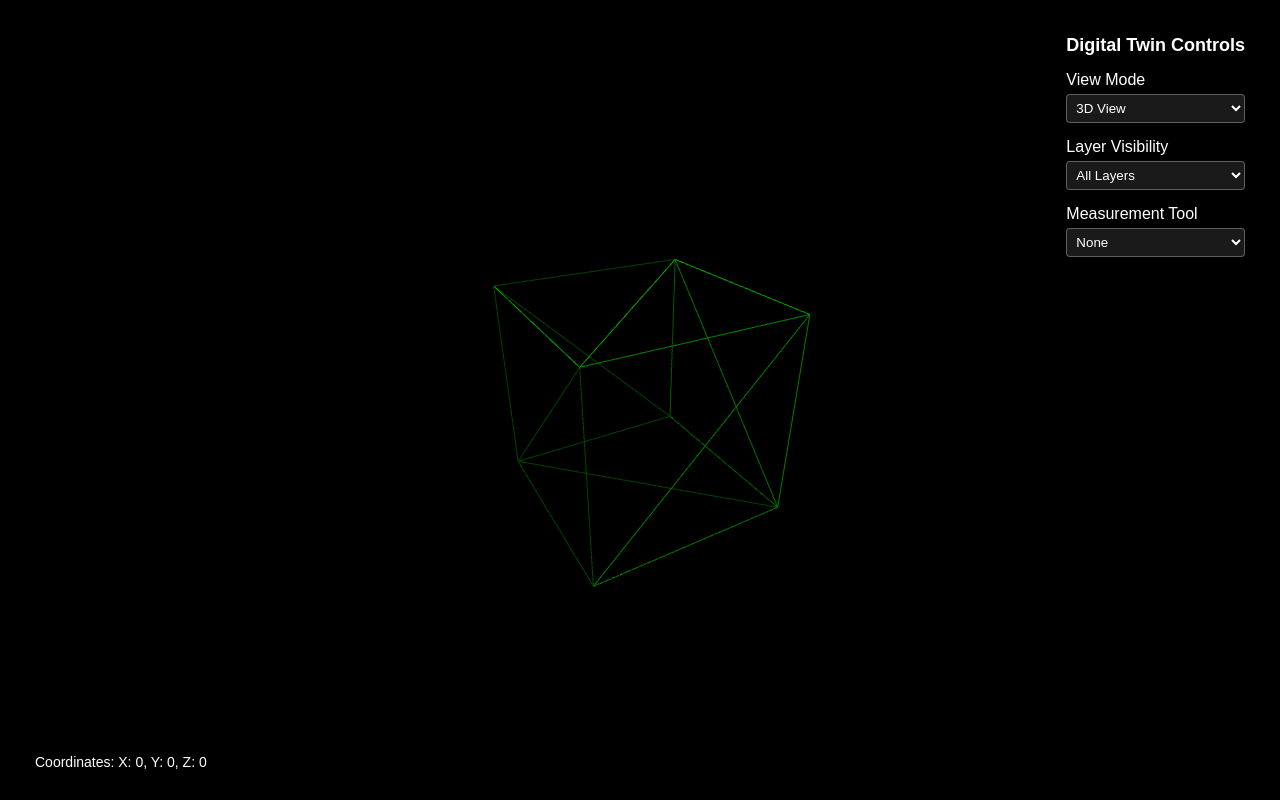
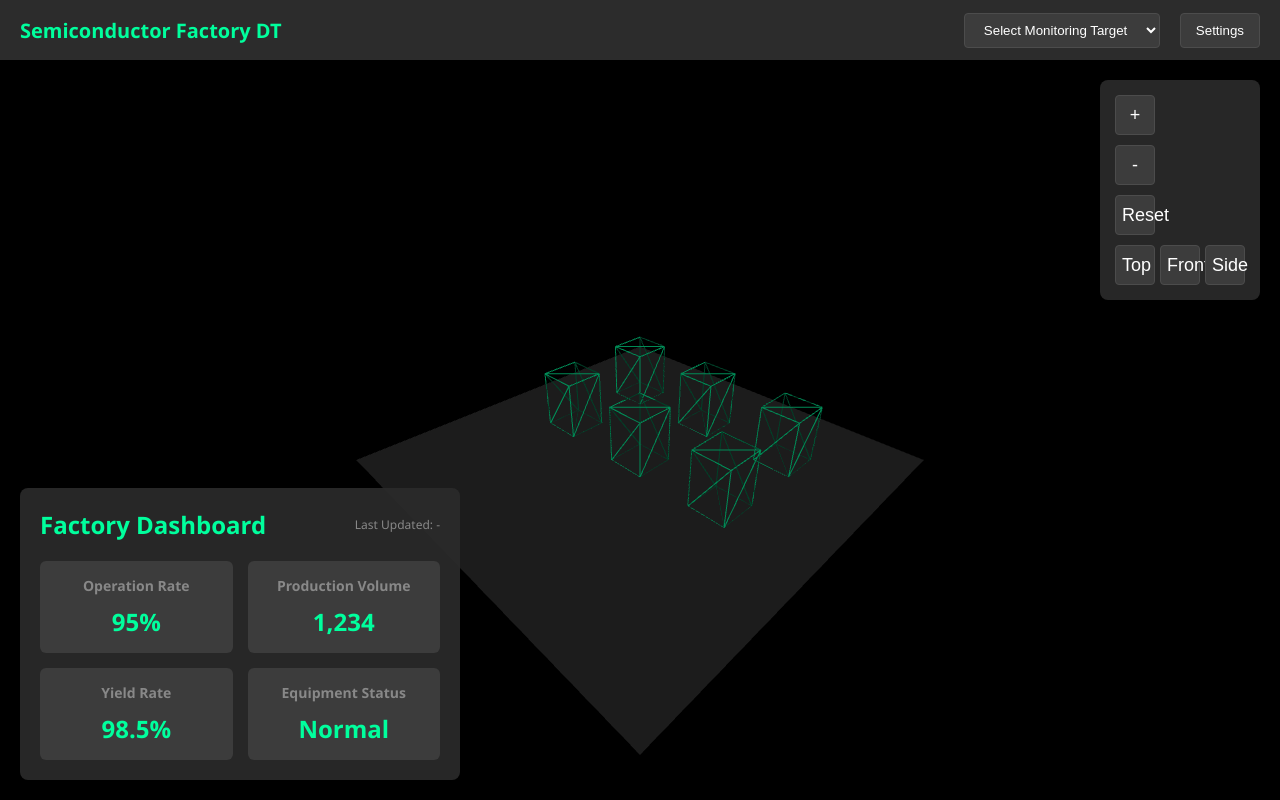
Before and after one commit to cheminhyuk/landofif, a plain HTML site: page index.html in a window 1280 px wide. Drawn offline with nearby package versions, Linux system fonts and the light colour scheme; animation ran at ten frames a second.

Commit message:
Add semiconductor factory digital twin viewer with monitoring dashboard

```diff
--- a/index.html
+++ b/index.html
@@ -3,169 +3,64 @@
   <head>
     <meta charset="UTF-8" />
     <meta name="viewport" content="width=device-width, initial-scale=1.0" />
-    <title>Digital Twin Viewer</title>
+    <title>Semiconductor Factory Digital Twin</title>
     <script src="https://cdnjs.cloudflare.com/ajax/libs/three.js/r128/three.min.js"></script>
     <script src="https://cdn.jsdelivr.net/npm/three@0.128.0/examples/js/controls/OrbitControls.js"></script>
-    <style>
-      body {
-        margin: 0;
-        overflow: hidden;
-        font-family: Arial, sans-serif;
-      }
-      #viewer {
-        position: fixed;
-        top: 0;
-        left: 0;
-        width: 100%;
-        height: 100%;
-      }
-      .control-panel {
-        position: fixed;
-        top: 20px;
-        right: 20px;
-        background: rgba(0, 0, 0, 0.7);
-        color: white;
-        padding: 15px;
-        border-radius: 8px;
-        z-index: 1000;
-      }
-      .control-panel h2 {
-        margin: 0 0 15px 0;
-        font-size: 18px;
-      }
-      .control-group {
-        margin-bottom: 15px;
-      }
-      .control-group label {
-        display: block;
-        margin-bottom: 5px;
-      }
-      .control-group select, .control-group input {
-        width: 100%;
-        padding: 5px;
-        background: rgba(255, 255, 255, 0.1);
-        border: 1px solid rgba(255, 255, 255, 0.3);
-        color: white;
-        border-radius: 4px;
-      }
-      .status-bar {
-        position: fixed;
-        bottom: 20px;
-        left: 20px;
-        background: rgba(0, 0, 0, 0.7);
-        color: white;
-        padding: 10px 15px;
-        border-radius: 8px;
-        font-size: 14px;
-      }
-    </style>
+    <link rel="stylesheet" href="styles.css">
   </head>
 
   <body>
-    <h1>Digital Twin Viewer</h1>
-    <div id="viewer"></div>
-
-    <div class="control-panel">
-      <h2>Digital Twin Controls</h2>
-      <div class="control-group">
-        <label for="viewMode">View Mode</label>
-        <select id="viewMode">
-          <option value="3d">3D View</option>
-          <option value="top">Top View</option>
-          <option value="side">Side View</option>
+    <div class="menu-bar">
+      <div class="logo">Semiconductor Factory DT</div>
+      <div class="menu-items">
+        <select id="monitoringTarget">
+          <option value="">Select Monitoring Target</option>
+          <option value="fab1">Fab 1</option>
+          <option value="fab2">Fab 2</option>
+          <option value="fab3">Fab 3</option>
         </select>
-      </div>
-      <div class="control-group">
-        <label for="layerVisibility">Layer Visibility</label>
-        <select id="layerVisibility">
-          <option value="all">All Layers</option>
-          <option value="structure">Structure Only</option>
-          <option value="equipment">Equipment Only</option>
-        </select>
-      </div>
-      <div class="control-group">
-        <label for="measurement">Measurement Tool</label>
-        <select id="measurement">
-          <option value="none">None</option>
-          <option value="distance">Distance</option>
-          <option value="area">Area</option>
-        </select>
+        <button id="settings">Settings</button>
       </div>
     </div>
 
-    <div class="status-bar">
-      Coordinates: <span id="coordinates">X: 0, Y: 0, Z: 0</span>
+    <div id="viewer"></div>
+
+    <div class="viewport-controls">
+      <button id="zoomIn">+</button>
+      <button id="zoomOut">-</button>
+      <button id="resetView">Reset</button>
+      <div class="camera-controls">
+        <button id="topView">Top</button>
+        <button id="frontView">Front</button>
+        <button id="sideView">Side</button>
+      </div>
     </div>
 
-    <script>
-      // Three.js 초기화
-      const scene = new THREE.Scene();
-      const camera = new THREE.PerspectiveCamera(75, window.innerWidth / window.innerHeight, 0.1, 1000);
-      const renderer = new THREE.WebGLRenderer({ antialias: true });
-      renderer.setSize(window.innerWidth, window.innerHeight);
-      document.getElementById('viewer').appendChild(renderer.domElement);
+    <div class="dashboard-overlay">
+      <div class="dashboard-header">
+        <h2>Factory Dashboard</h2>
+        <span class="update-time">Last Updated: <span id="lastUpdate">-</span></span>
+      </div>
+      <div class="dashboard-grid">
+        <div class="metric-card">
+          <h3>Operation Rate</h3>
+          <div class="metric-value" id="operationRate">95%</div>
+        </div>
+        <div class="metric-card">
+          <h3>Production Volume</h3>
+          <div class="metric-value" id="productionVolume">1,234</div>
+        </div>
+        <div class="metric-card">
+          <h3>Yield Rate</h3>
+          <div class="metric-value" id="yieldRate">98.5%</div>
+        </div>
+        <div class="metric-card">
+          <h3>Equipment Status</h3>
+          <div class="metric-value" id="equipmentStatus">Normal</div>
+        </div>
+      </div>
+    </div>
 
-      // OrbitControls 설정
-      const controls = new THREE.OrbitControls(camera, renderer.domElement);
-      controls.enableDamping = true;
-      controls.dampingFactor = 0.05;
-
-      // 조명 설정
-      const ambientLight = new THREE.AmbientLight(0x404040);
-      scene.add(ambientLight);
-      const directionalLight = new THREE.DirectionalLight(0xffffff, 0.5);
-      directionalLight.position.set(1, 1, 1);
-      scene.add(directionalLight);
-
-      // 샘플 3D 모델 생성 (큐브)
-      const geometry = new THREE.BoxGeometry(2, 2, 2);
-      const material = new THREE.MeshPhongMaterial({
-        color: 0x00ff00,
-        wireframe: true
-      });
-      const cube = new THREE.Mesh(geometry, material);
-      scene.add(cube);
-
-      // 카메라 위치 설정
-      camera.position.z = 5;
-
-      // 윈도우 리사이즈 핸들러
-      window.addEventListener('resize', () => {
-        camera.aspect = window.innerWidth / window.innerHeight;
-        camera.updateProjectionMatrix();
-        renderer.setSize(window.innerWidth, window.innerHeight);
-      });
-
-      // 마우스 이동에 따른 좌표 업데이트
-      const raycaster = new THREE.Raycaster();
-      const mouse = new THREE.Vector2();
-
-      function onMouseMove(event) {
-        mouse.x = (event.clientX / window.innerWidth) * 2 - 1;
-        mouse.y = -(event.clientY / window.innerHeight) * 2 + 1;
-
-        raycaster.setFromCamera(mouse, camera);
-        const intersects = raycaster.intersectObjects(scene.children);
-
-        if (intersects.length > 0) {
-          const point = intersects[0].point;
-          document.getElementById('coordinates').textContent =
-            `X: ${point.x.toFixed(2)}, Y: ${point.y.toFixed(2)}, Z: ${point.z.toFixed(2)}`;
-        }
-      }
-
-      window.addEventListener('mousemove', onMouseMove);
-
-      // 애니메이션 루프
-      function animate() {
-        requestAnimationFrame(animate);
-        controls.update();
-        cube.rotation.x += 0.01;
-        cube.rotation.y += 0.01;
-        renderer.render(scene, camera);
-      }
-
-      animate();
-    </script>
+    <script src="main.js"></script>
   </body>
 </html>
--- /dev/null
+++ b/main.js
@@ -0,0 +1,145 @@
+// Three.js 초기화
+const scene = new THREE.Scene();
+const camera = new THREE.PerspectiveCamera(75, window.innerWidth / window.innerHeight, 0.1, 1000);
+const renderer = new THREE.WebGLRenderer({ antialias: true });
+renderer.setSize(window.innerWidth, window.innerHeight);
+document.getElementById('viewer').appendChild(renderer.domElement);
+
+// OrbitControls 설정
+const controls = new THREE.OrbitControls(camera, renderer.domElement);
+controls.enableDamping = true;
+controls.dampingFactor = 0.05;
+
+// 조명 설정
+const ambientLight = new THREE.AmbientLight(0x404040);
+scene.add(ambientLight);
+const directionalLight = new THREE.DirectionalLight(0xffffff, 0.5);
+directionalLight.position.set(1, 1, 1);
+scene.add(directionalLight);
+
+// 샘플 반도체 공장 모델 생성
+function createFactoryModel() {
+    const group = new THREE.Group();
+
+    // 공장 바닥
+    const floorGeometry = new THREE.PlaneGeometry(20, 20);
+    const floorMaterial = new THREE.MeshPhongMaterial({
+        color: 0x333333,
+        side: THREE.DoubleSide
+    });
+    const floor = new THREE.Mesh(floorGeometry, floorMaterial);
+    floor.rotation.x = -Math.PI / 2;
+    group.add(floor);
+
+    // 장비들
+    const equipmentPositions = [
+        { x: -5, z: -5 },
+        { x: 0, z: -5 },
+        { x: 5, z: -5 },
+        { x: -5, z: 0 },
+        { x: 0, z: 0 },
+        { x: 5, z: 0 }
+    ];
+
+    equipmentPositions.forEach(pos => {
+        const equipmentGeometry = new THREE.BoxGeometry(2, 3, 2);
+        const equipmentMaterial = new THREE.MeshPhongMaterial({
+            color: 0x00ff9d,
+            wireframe: true
+        });
+        const equipment = new THREE.Mesh(equipmentGeometry, equipmentMaterial);
+        equipment.position.set(pos.x, 1.5, pos.z);
+        group.add(equipment);
+    });
+
+    return group;
+}
+
+const factory = createFactoryModel();
+scene.add(factory);
+
+// 카메라 위치 설정
+camera.position.set(15, 15, 15);
+camera.lookAt(0, 0, 0);
+
+// 윈도우 리사이즈 핸들러
+window.addEventListener('resize', () => {
+    camera.aspect = window.innerWidth / window.innerHeight;
+    camera.updateProjectionMatrix();
+    renderer.setSize(window.innerWidth, window.innerHeight);
+});
+
+// 뷰포트 컨트롤 이벤트 핸들러
+document.getElementById('zoomIn').addEventListener('click', () => {
+    camera.position.multiplyScalar(0.9);
+});
+
+document.getElementById('zoomOut').addEventListener('click', () => {
+    camera.position.multiplyScalar(1.1);
+});
+
+document.getElementById('resetView').addEventListener('click', () => {
+    camera.position.set(15, 15, 15);
+    camera.lookAt(0, 0, 0);
+    controls.reset();
+});
+
+document.getElementById('topView').addEventListener('click', () => {
+    camera.position.set(0, 20, 0);
+    camera.lookAt(0, 0, 0);
+    controls.update();
+});
+
+document.getElementById('frontView').addEventListener('click', () => {
+    camera.position.set(0, 0, 20);
+    camera.lookAt(0, 0, 0);
+    controls.update();
+});
+
+document.getElementById('sideView').addEventListener('click', () => {
+    camera.position.set(20, 0, 0);
+    camera.lookAt(0, 0, 0);
+    controls.update();
+});
+
+// 모니터링 타겟 변경 이벤트
+document.getElementById('monitoringTarget').addEventListener('change', (e) => {
+    const target = e.target.value;
+    if (target) {
+        updateDashboard(target);
+    }
+});
+
+// 대시보드 업데이트 함수
+function updateDashboard(target) {
+    // 실제 구현에서는 API 호출 등을 통해 데이터를 가져와야 함
+    const mockData = {
+        operationRate: Math.floor(Math.random() * 20 + 80) + '%',
+        productionVolume: Math.floor(Math.random() * 1000 + 1000),
+        yieldRate: (Math.random() * 5 + 95).toFixed(1) + '%',
+        equipmentStatus: Math.random() > 0.1 ? 'Normal' : 'Warning'
+    };
+
+    document.getElementById('operationRate').textContent = mockData.operationRate;
+    document.getElementById('productionVolume').textContent = mockData.productionVolume;
+    document.getElementById('yieldRate').textContent = mockData.yieldRate;
+    document.getElementById('equipmentStatus').textContent = mockData.equipmentStatus;
+    document.getElementById('lastUpdate').textContent = new Date().toLocaleTimeString();
+}
+
+// 주기적인 대시보드 업데이트
+setInterval(() => {
+    const currentTarget = document.getElementById('monitoringTarget').value;
+    if (currentTarget) {
+        updateDashboard(currentTarget);
+    }
+}, 5000);
+
+// 애니메이션 루프
+function animate() {
+    requestAnimationFrame(animate);
+    controls.update();
+    renderer.render(scene, camera);
+}
+
+animate();
--- /dev/null
+++ b/styles.css
@@ -0,0 +1,144 @@
+body {
+  margin: 0;
+  overflow: hidden;
+  font-family: 'Segoe UI', Arial, sans-serif;
+  background-color: #1a1a1a;
+  color: #ffffff;
+}
+
+#viewer {
+  position: fixed;
+  top: 60px;
+  left: 0;
+  width: 100%;
+  height: calc(100% - 60px);
+}
+
+/* Menu Bar Styles */
+.menu-bar {
+  position: fixed;
+  top: 0;
+  left: 0;
+  width: 100%;
+  height: 60px;
+  background-color: #2c2c2c;
+  display: flex;
+  justify-content: space-between;
+  align-items: center;
+  padding: 0 20px;
+  box-sizing: border-box;
+  z-index: 1000;
+  box-shadow: 0 2px 5px rgba(0, 0, 0, 0.2);
+}
+
+.logo {
+  font-size: 20px;
+  font-weight: bold;
+  color: #00ff9d;
+}
+
+.menu-items {
+  display: flex;
+  gap: 20px;
+}
+
+.menu-items select, .menu-items button {
+  padding: 8px 15px;
+  background-color: #3c3c3c;
+  border: 1px solid #4c4c4c;
+  color: white;
+  border-radius: 4px;
+  cursor: pointer;
+}
+
+.menu-items select:hover, .menu-items button:hover {
+  background-color: #4c4c4c;
+}
+
+/* Viewport Controls Styles */
+.viewport-controls {
+  position: fixed;
+  right: 20px;
+  top: 80px;
+  background-color: rgba(44, 44, 44, 0.9);
+  padding: 15px;
+  border-radius: 8px;
+  display: flex;
+  flex-direction: column;
+  gap: 10px;
+  z-index: 1000;
+}
+
+.viewport-controls button {
+  width: 40px;
+  height: 40px;
+  background-color: #3c3c3c;
+  border: 1px solid #4c4c4c;
+  color: white;
+  border-radius: 4px;
+  cursor: pointer;
+  font-size: 18px;
+}
+
+.viewport-controls button:hover {
+  background-color: #4c4c4c;
+}
+
+.camera-controls {
+  display: flex;
+  gap: 5px;
+}
+
+/* Dashboard Overlay Styles */
+.dashboard-overlay {
+  position: fixed;
+  left: 20px;
+  bottom: 20px;
+  width: 400px;
+  background-color: rgba(44, 44, 44, 0.9);
+  border-radius: 8px;
+  padding: 20px;
+  z-index: 1000;
+}
+
+.dashboard-header {
+  display: flex;
+  justify-content: space-between;
+  align-items: center;
+  margin-bottom: 20px;
+}
+
+.dashboard-header h2 {
+  margin: 0;
+  color: #00ff9d;
+}
+
+.update-time {
+  font-size: 12px;
+  color: #888;
+}
+
+.dashboard-grid {
+  display: grid;
+  grid-template-columns: repeat(2, 1fr);
+  gap: 15px;
+}
+
+.metric-card {
+  background-color: #3c3c3c;
+  padding: 15px;
+  border-radius: 6px;
+  text-align: center;
+}
+
+.metric-card h3 {
+  margin: 0 0 10px 0;
+  font-size: 14px;
+  color: #888;
+}
+
+.metric-value {
+  font-size: 24px;
+  font-weight: bold;
+  color: #00ff9d;
+}
```
